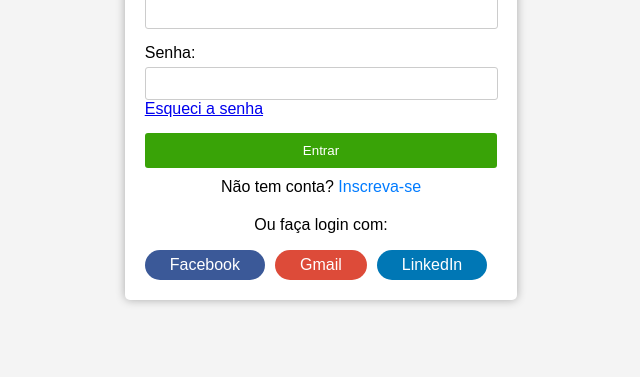
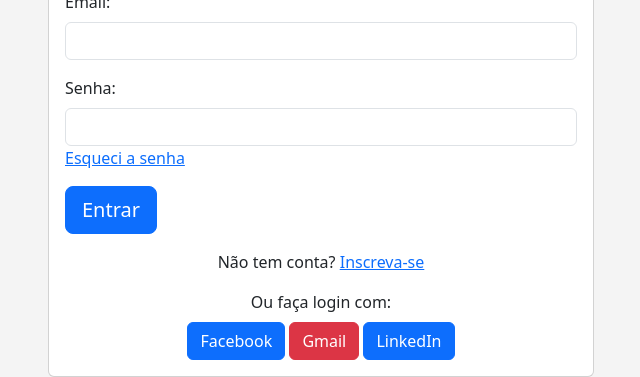
Before and after one commit to guilhermerecher/Fintech-fiap, a website: page index.html in a window 1280 px wide. Shown: the part 445-822 px from the top of the page, without its empty margins (319-959 px from the left). Before the commit the page ends 800 px from the top, so only its background shows below. Drawn offline with nearby package versions, Linux system fonts and the light colour scheme; files whose address does not match are found by name.

Commit message:
bootstrap

```diff
--- a/index.html
+++ b/index.html
@@ -1,42 +1,53 @@
 <!DOCTYPE html>
-<html lang="en">
+<html lang="pt-BR">
+
 <head>
   <meta charset="UTF-8">
   <meta name="viewport" content="width=device-width, initial-scale=1.0">
   <title>Login</title>
+  <link href="https://cdn.jsdelivr.net/npm/bootstrap@5.3.0/dist/css/bootstrap.min.css" rel="stylesheet">
   <link rel="stylesheet" href="styles.css">
-  <link rel="apple-touch-icon" sizes="180x180" href="C:\Users\RECHAO\Fintech\imagens\apple-touch-icon.png">
-  <link rel="icon" type="image/png" sizes="32x32" href="C:\Users\RECHAO\Fintech\imagens\favicon-32x32.png">
-  <link rel="icon" type="image/png" sizes="16x16" href="C:\Users\RECHAO\Fintech\imagens\favicon-16x16.png">
-  <link rel="manifest" href="C:\Users\RECHAO\Fintech\site.webmanifest">
 </head>
+
 <body>
-  <img src="C:\Users\RECHAO\Fintech\imagens\investemaislogo.png" alt="Logo" class="logo">
-  <div class="container">
-    <div class="login-box">
-      <h2>Login</h2>
-      <form action="#">
-        <div class="input-group">
-          <label for="email">Email:</label>
-          <input type="email" id="email" name="email" required>
+  <div class="container mt-5">
+    <div class="row justify-content-center">
+      <div class="col-md-6">
+        <div class="text-center mb-4">
+          <img src="C:\Users\RECHAO\Fintech\imagens\investemaislogo.png" alt="Logo" class="img-fluid rounded-circle"
+            style="width: 300px;">
         </div>
-        <div class="input-group">
-          <label for="password">Senha:</label>
-          <input type="password" id="password" name="password" required>
-          <a href="#" class="forgot-password">Esqueci a senha</a>
-        </div>
-        <button type="submit" class="btn-login">Entrar</button>
-        <p class="create-account">Não tem conta? <a href="#" class="signup-link">Inscreva-se</a></p>
-      </form>
-      <div class="alternative-login">
-        <p>Ou faça login com:</p>
-        <div class="social-login">
-          <a href="#" class="btn-facebook">Facebook</a>
-          <a href="#" class="btn-gmail">Gmail</a>
-          <a href="#" class="btn-linkedin">LinkedIn</a>
+        <div class="card">
+          <div class="card-body">
+            <h2 class="card-title text-center">Login</h2>
+            <form action="#">
+              <div class="mb-3">
+                <label for="email" class="form-label">Email:</label>
+                <input type="email" id="email" name="email" class="form-control" required>
+              </div>
+              <div class="mb-3">
+                <label for="password" class="form-label">Senha:</label>
+                <input type="password" id="password" name="password" class="form-control" required>
+                <a href="#" class="forgot-password">Esqueci a senha</a>
+              </div>
+              <button type="submit" class="btn btn-primary btn-block btn-lg">Entrar</button>
+              <p class="text-center mt-3">Não tem conta? <a href="#" class="signup-link">Inscreva-se</a></p>
+            </form>
+            <div class="text-center">
+              <p class="mb-2">Ou faça login com:</p>
+              <div class="social-login">
+                <a href="#" class="btn btn-primary">Facebook</a>
+                <a href="#" class="btn btn-danger">Gmail</a>
+                <a href="#" class="btn btn-primary">LinkedIn</a>
+              </div>
+            </div>
+          </div>
         </div>
       </div>
     </div>
   </div>
+
+  <script src="https://cdn.jsdelivr.net/npm/bootstrap@5.3.0/dist/js/bootstrap.bundle.min.js"></script>
 </body>
+
 </html>
--- /dev/null
+++ b/package.json
@@ -0,0 +1,5 @@
+{
+  "dependencies": {
+    "bootstrap": "^5.3.2"
+  }
+}
--- /dev/null
+++ b/page2/styles.css
@@ -0,0 +1,74 @@
+body {
+    margin: 0;
+    font-family: Arial, sans-serif;
+    display: flex;
+    flex-direction: column;
+    align-items: center;
+    background-color: #f4f4f4;
+  }
+
+  .container {
+    width: 100%;
+    max-width: 400px; /* Ajuste conforme necessário */
+    background-color: #fff;
+    padding: 20px;
+    border-radius: 5px;
+    box-shadow: 0 0 10px rgba(0, 0, 0, 0.1);
+    text-align: center;
+    margin-top: 150px; /* Espaçamento do topo */
+  }
+
+  h2 {
+    margin-bottom: 20px;
+  }
+
+  .input-group {
+    margin-bottom: 15px;
+    text-align: left;
+
+  }
+
+  label {
+    display: block;
+    margin-bottom: 5px;
+  }
+
+  input[type="text"],
+  input[type="email"],
+  input[type="password"],
+  input[type="confirme-password"],
+  input[type="checkbox"] {
+    width: 95%;
+    padding: 8px;
+    border-radius: 3px;
+    border: 1px solid #ccc;
+  }
+
+  .btn-register {
+    width: 100%;
+    padding: 10px;
+    background-color: #39A307;
+    color: #fff;
+    border: none;
+    border-radius: 3px;
+    cursor: pointer;
+    transition: background-color 0.3s;
+    margin-top: 15px;
+  }
+
+  .btn-register:hover {
+    background-color: #0099B4;
+  }
+
+  .login-link {
+    margin-top: 15px;
+  }
+
+  .login-link a {
+    color: #007bff;
+    text-decoration: none;
+  }
+
+  .login-link a:hover {
+    text-decoration: underline;
+  }
--- a/styles.css
+++ b/styles.css
@@ -1,9 +1,5 @@
+/* Adicione suas regras CSS personalizadas aqui, se necessário */
 body {
-  margin: 0;
-  font-family: Arial, sans-serif;
-  display: flex;
-  flex-direction: column;
-  align-items: center;
   background-color: #f4f4f4;
   background-image: url('C:/Users/RECHAO/Fintech/imagens/background.jpg');
   background-size: cover;
@@ -15,112 +11,3 @@
   height: auto;
   margin-bottom: 20px;
 }
-
-.container {
-  width: 100%;
-  max-width: 800px;
-  display: flex;
-  justify-content: center;
-  align-items: center;
-  margin-top: 10px;
-}
-
-.login-box {
-  background-color: #fff;
-  padding: 20px;
-  border-radius: 5px;
-  box-shadow: 0 0 10px rgba(0, 0, 0, 0.30);
-  text-align: center;
-}
-
-h2 {
-  text-align: center;
-}
-
-.input-group {
-  display: flex;
-  flex-direction: column;
-  align-items: flex-start;
-  margin-bottom: 15px;
-}
-
-label {
-  text-align: left;
-  margin-bottom: 5px;
-}
-
-input {
-  width: 95%;
-  padding: 8px;
-  border-radius: 3px;
-  border: 1px solid #ccc;
-}
-
-.btn-login {
-  width: 100%;
-  padding: 10px;
-  background-color: #39A307;
-  color: #fff;
-  border: none;
-  border-radius: 3px;
-  cursor: pointer;
-  transition: background-color 0.3s;
-}
-
-.btn-login:hover {
-  background-color: #0099B4;
-}
-
-.create-account {
-  margin-top: 10px;
-}
-
-.signup-link {
-  color: #007bff;
-  text-decoration: none;
-}
-
-.signup-link:hover {
-  text-decoration: underline;
-}
-
-.alternative-login {
-  margin-top: 20px;
-  text-align: center;
-}
-
-.social-login {
-  display: flex;
-  justify-content: space-around;
-  margin-top: 10px;
-}
-
-.btn-facebook,
-.btn-gmail,
-.btn-linkedin {
-  padding: 6px 25px;
-  border-radius: 25px;
-  color: #fff;
-  text-decoration: none;
-  cursor: pointer;
-  transition: background-color 0.3s;
-  margin-right: 10px;
-}
-
-.btn-facebook {
-  background-color: #3b5998;
-}
-
-.btn-gmail {
-  background-color: #dd4b39;
-}
-
-.btn-linkedin {
-  background-color: #0077b5;
-}
-
-.btn-facebook:hover,
-.btn-gmail:hover,
-.btn-linkedin:hover {
-  opacity: 0.8;
-}
```
Also changed, not shown: page2/page2.html (added, +38 -0 lines), 1 other file.
